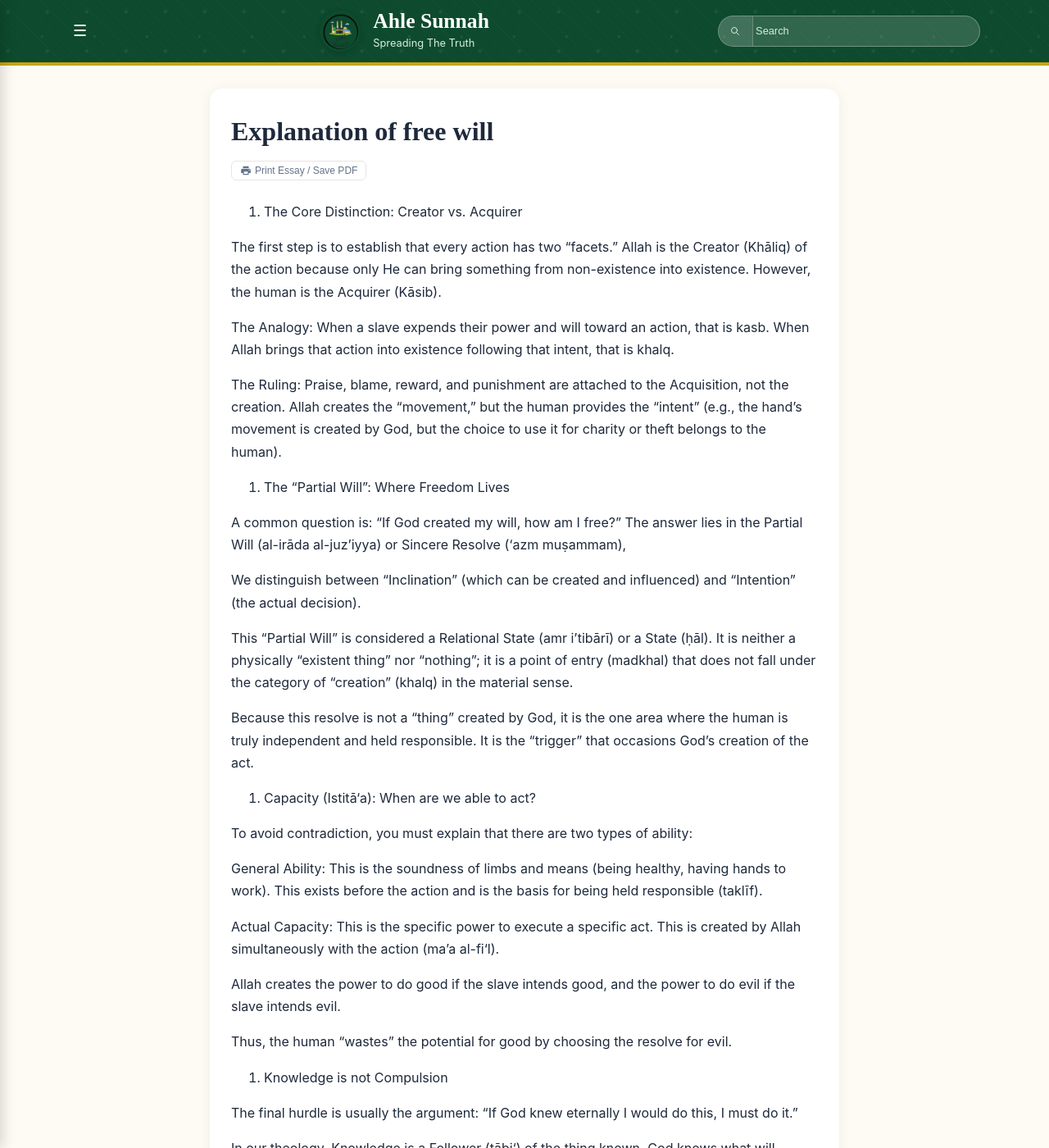
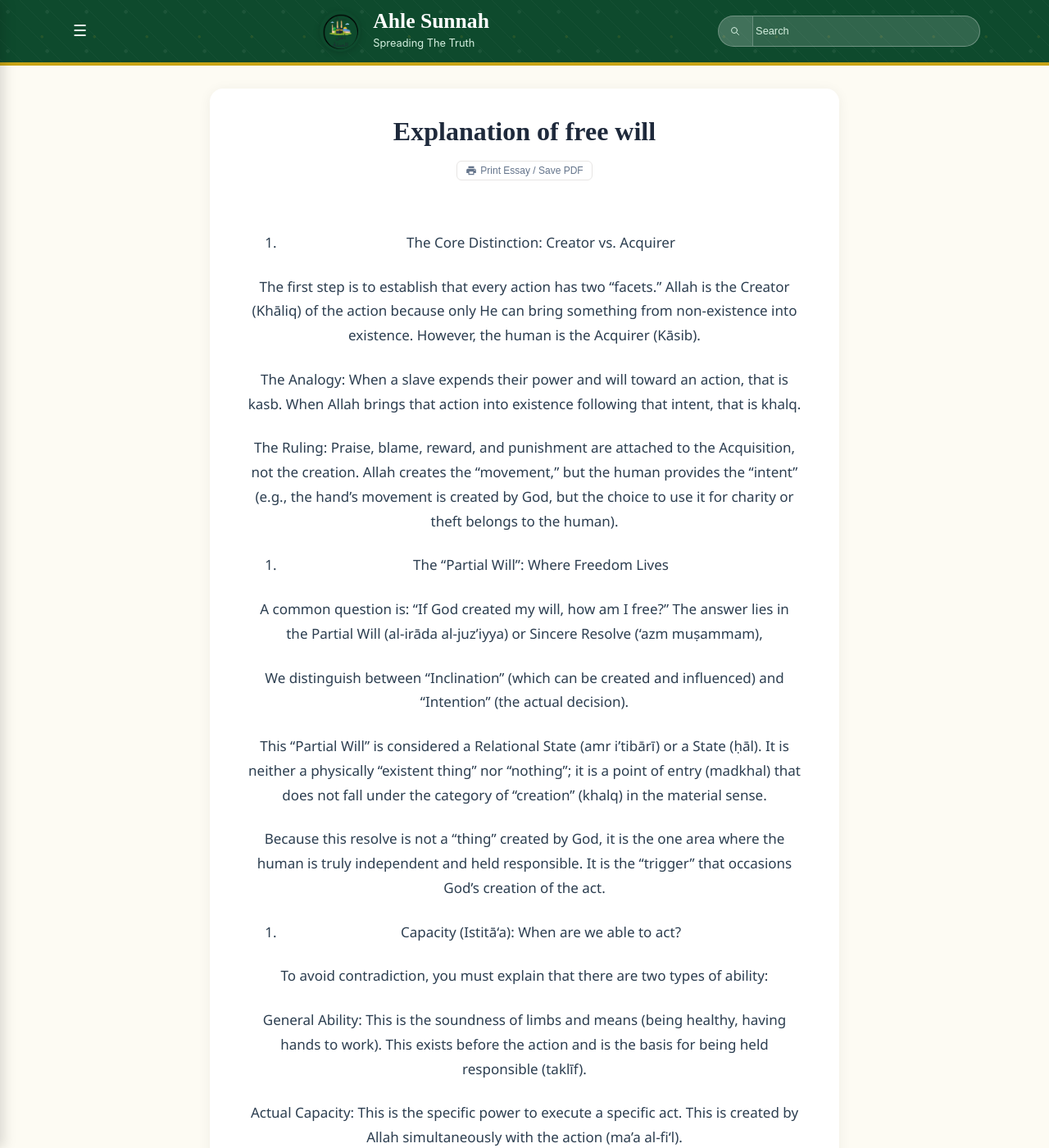
Before and after one commit to Fali17/ahlesunnah, a Jekyll site: the page built from _posts/2026-03-07-explanation-of-free-will.md, in a window 1280 px wide and 1400 px high. Shown: the whole window at 82% size. Built offline with Jekyll 4.4.1, drawn with Linux system fonts in a browser that asks for light colours.

Commit message:
Update main.css

```diff
--- a/assets/css/main.css
+++ b/assets/css/main.css
@@ -1153,3 +1153,81 @@ body, html {
         height: auto !important;
     }
 }
+
+/* ==========================================================================
+   AHLE SUNNAH POST LAYOUT & ARABIC TYPOGRAPHY ENHANCEMENT
+   ========================================================================== */
+
+/* 1. Base Container & Content Centering */
+.post-content,
+article,
+.main-content {
+    max-width: 850px;          /* Clean, standard reading document grid */
+    margin: 0 auto !important; /* Centers the whole post column on the screen */
+    padding: 20px;
+    text-align: center !important;
+}
+
+/* 2. Title & Heading Centering */
+.post-title,
+h1, h2, h3, h4 {
+    text-align: center !important;
+    margin-left: auto !important;
+    margin-right: auto !important;
+    line-height: 1.4;
+}
+
+/* 3. Global Typography & Paragraph Centering */
+.post-content p,
+.post-content li {
+    font-family: "Segoe UI", -apple-system, BlinkMacSystemFont, Arial, sans-serif;
+    font-size: 17px;           /* Crisp, modern reading font size */
+    line-height: 1.75;
+    color: #2c3e50;
+    text-align: center !important;
+    text-align-last: center !important; /* Forces final short paragraph lines to center */
+    margin-bottom: 1.5rem;
+}
+
+/* 4. Flawless Live Arabic Script Processing */
+/* Automatically applies to tags with a right-to-left attribute, blockquotes, or Arabic fragments */
+*[dir="rtl"],
+.arabic,
+blockquote {
+    direction: rtl !important;
+    text-align: center !important;
+    text-align-last: center !important;
+
+    /* Premium fallback engines for connected cursive script rendering */
+    font-family: "Amiri", "Traditional Arabic", "Sakkal Majalla", "Noto Naskh Arabic", serif !important;
+    font-size: 24px !important;       /* Scaled larger so short vowels/tashkeel are distinct */
+    line-height: 2.2 !important;      /* Extra vertical clearance stops overlapping characters */
+
+    /* Critical browser rendering overrides */
+    letter-spacing: normal !important; /* Prevents text engines from breaking beautiful ligatures */
+    word-spacing: 1px !important;
+    text-rendering: optimizeLegibility !important;
+}
+
+/* 5. Center and Constrain Live Blog Images */
+.post-content img {
+    display: block !important;
+    margin: 30px auto !important;    /* Perfectly margins and centers inline figures */
+    max-width: 100% !important;      /* Guarantees images scale down smoothly on mobile */
+    height: auto !important;
+    border-radius: 4px;              /* Subtle styling anchor */
+    box-shadow: 0 2px 8px rgba(0,0,0,0.06);
+}
+
+/* 6. Stylized Traditional Quotes (« ... ») */
+blockquote {
+    display: block !important;
+    max-width: 90%;
+    margin: 25px auto !important;
+    padding: 15px 25px !important;
+    background-color: #fcfcfc !important;
+    border-top: 1px solid #eeeeee !important;
+    border-bottom: 1px solid #eeeeee !important;
+    border-left: none !important;
+    border-right: none !important;
+}
```
